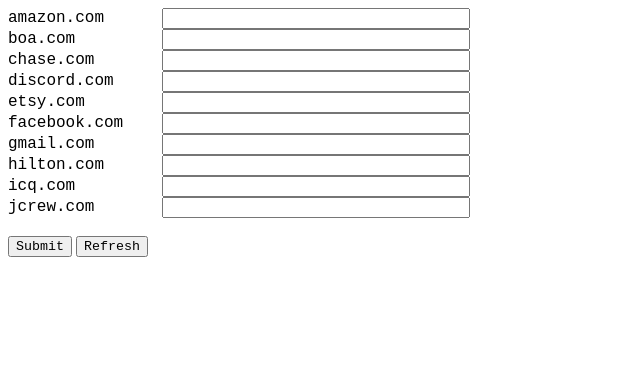
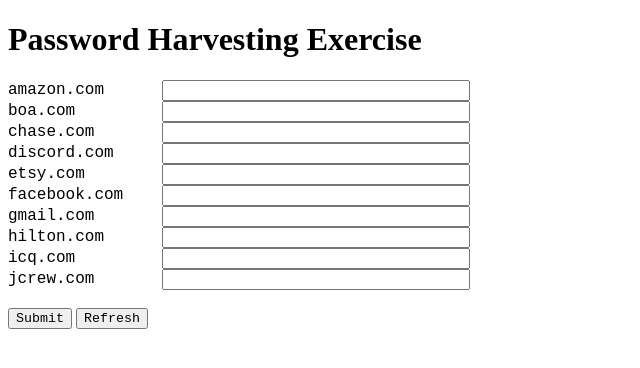
Before and after one commit to gpcorser/gpcorser.github.io, a plain HTML site: page assignments/assignment00.html in a window 1280 px wide. Shown: the whole page, without its empty margins (0-640 px from the left). Drawn offline with nearby package versions, Linux system fonts and the light colour scheme.

Commit message:
Update assignment00.html

```diff
--- a/assignments/assignment00.html
+++ b/assignments/assignment00.html
@@ -22,6 +22,7 @@
   <script src="https://cdnjs.cloudflare.com/ajax/libs/crypto-js/4.0.0/crypto-js.min.js"></script>
 </head>
 <body>
+  <h1>Password Harvesting Exercise </h1>
   <form>
 
     <label for="input01">amazon.com</label>
```
